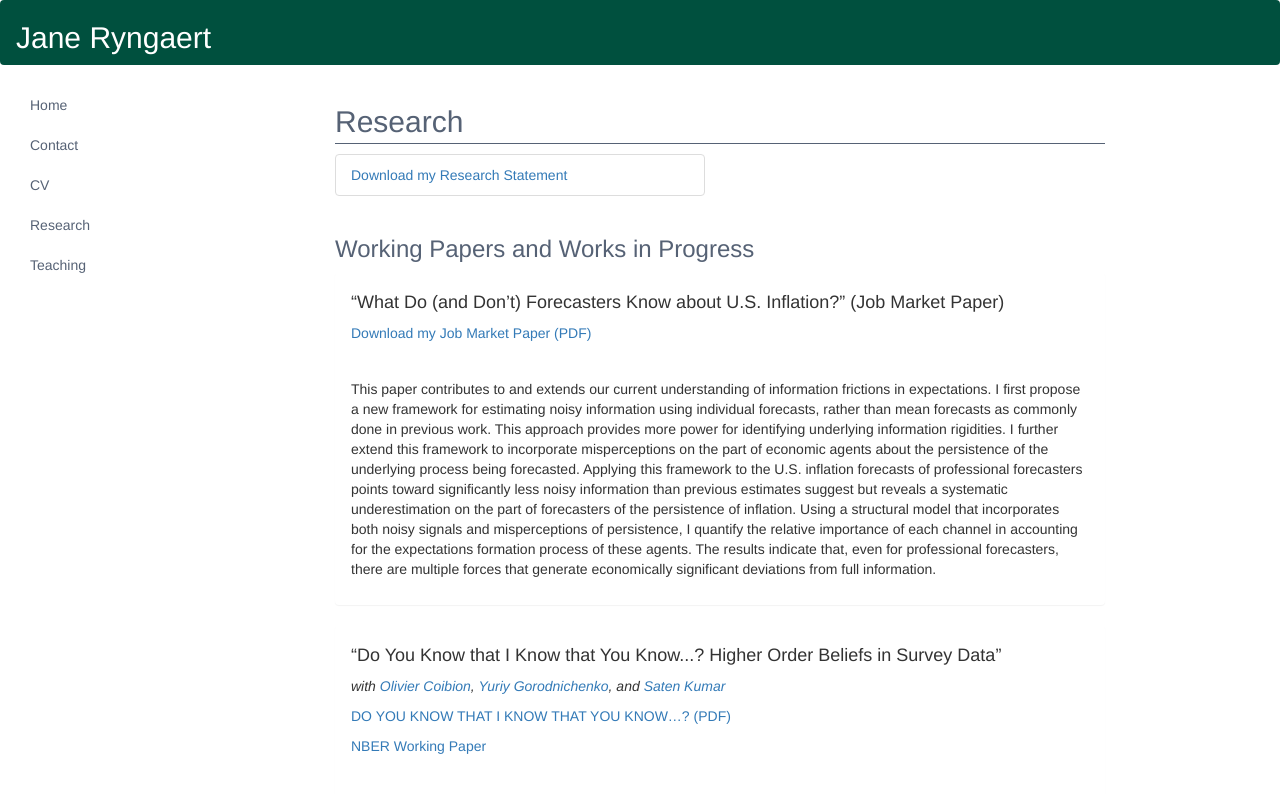
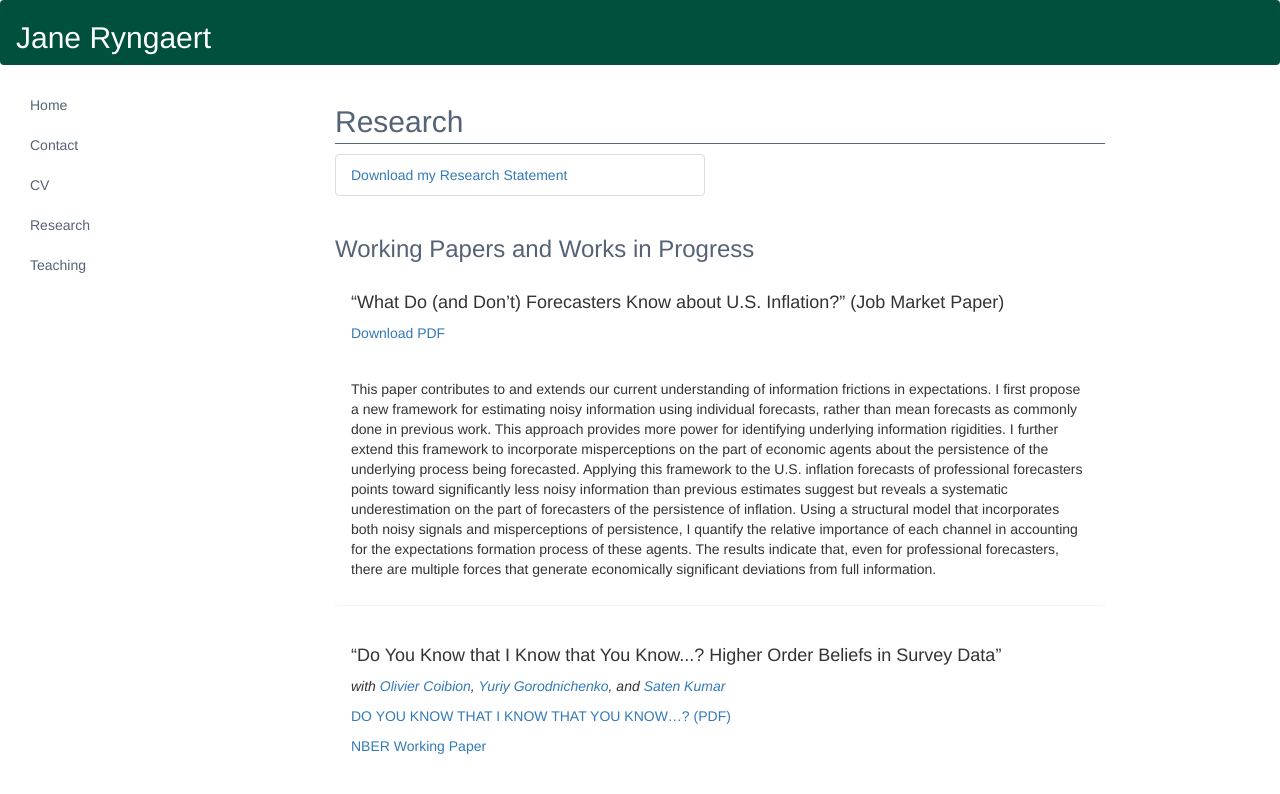
Before and after one commit to janeryngaert/janeryngaert.github.io, a website: page index.html at #!/research in a window 1280 px wide. Shown: the top 794 px of the page. Drawn offline with nearby package versions, Linux system fonts and the light colour scheme; some packages are replaced by stand-ins of ours.

Commit message:
fixed download link

```diff
--- a/app/views/research.html
+++ b/app/views/research.html
@@ -21,7 +21,7 @@
                         “What Do (and Don’t) Forecasters Know about U.S. Inflation?” (Job Market Paper)
                     </h4>
                     <p>
-                        <a download href="/app/resources/J_Ryngaert_JMP.pdf">Download my Job Market Paper (PDF)</a>
+                        <a download href="/app/resources/J_Ryngaert_JMP.pdf">Download PDF</a>
                     </p>
                 </div>
                 <div class="panel-body">
```
